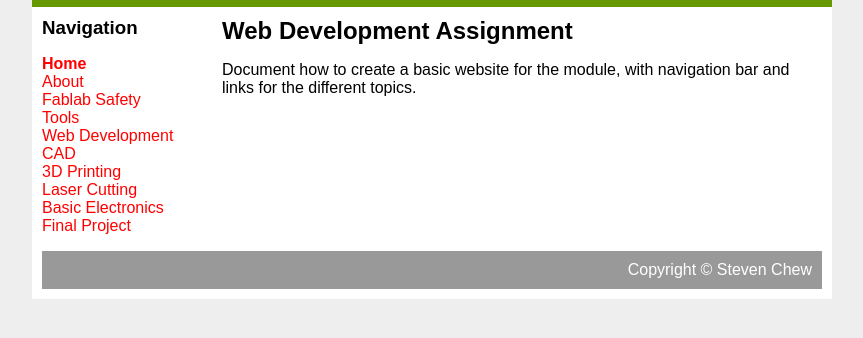
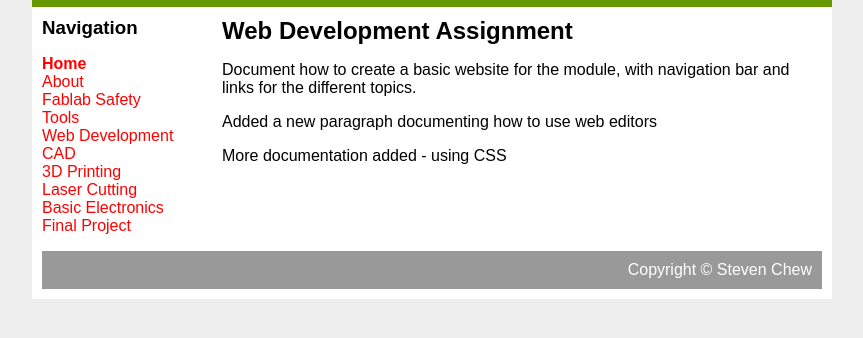
Before and after one commit to skeatz/my-first-website, a plain HTML site: page 03-web.html in a window 1280 px wide. Shown: the part 58-396 px from the top of the page, without its empty margins (208-1071 px from the left). Drawn offline with Linux system fonts and the light colour scheme.

Commit message:
updated web tools page

```diff
--- a/03-web.html
+++ b/03-web.html
@@ -28,6 +28,8 @@
 				<div id="main">
 					<h2>Web Development Assignment</h2>
 					<p>Document how to create a basic website for the module, with navigation bar and links for the different topics.</p>
+					<p>Added a new paragraph documenting how to use web editors</p>
+					<p>More documentation added - using CSS</p>
 			</div>
 			<div id="footer">
 				Copyright &copy; Steven Chew
```
